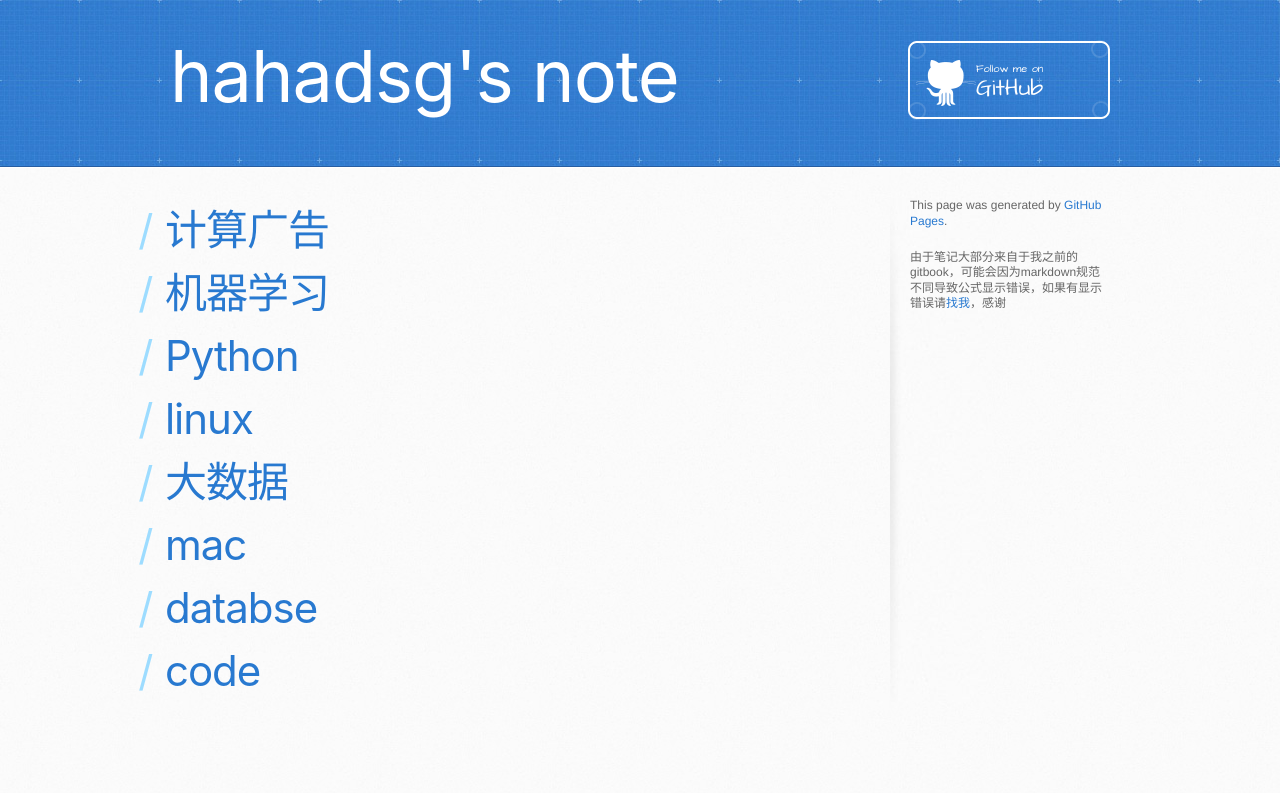
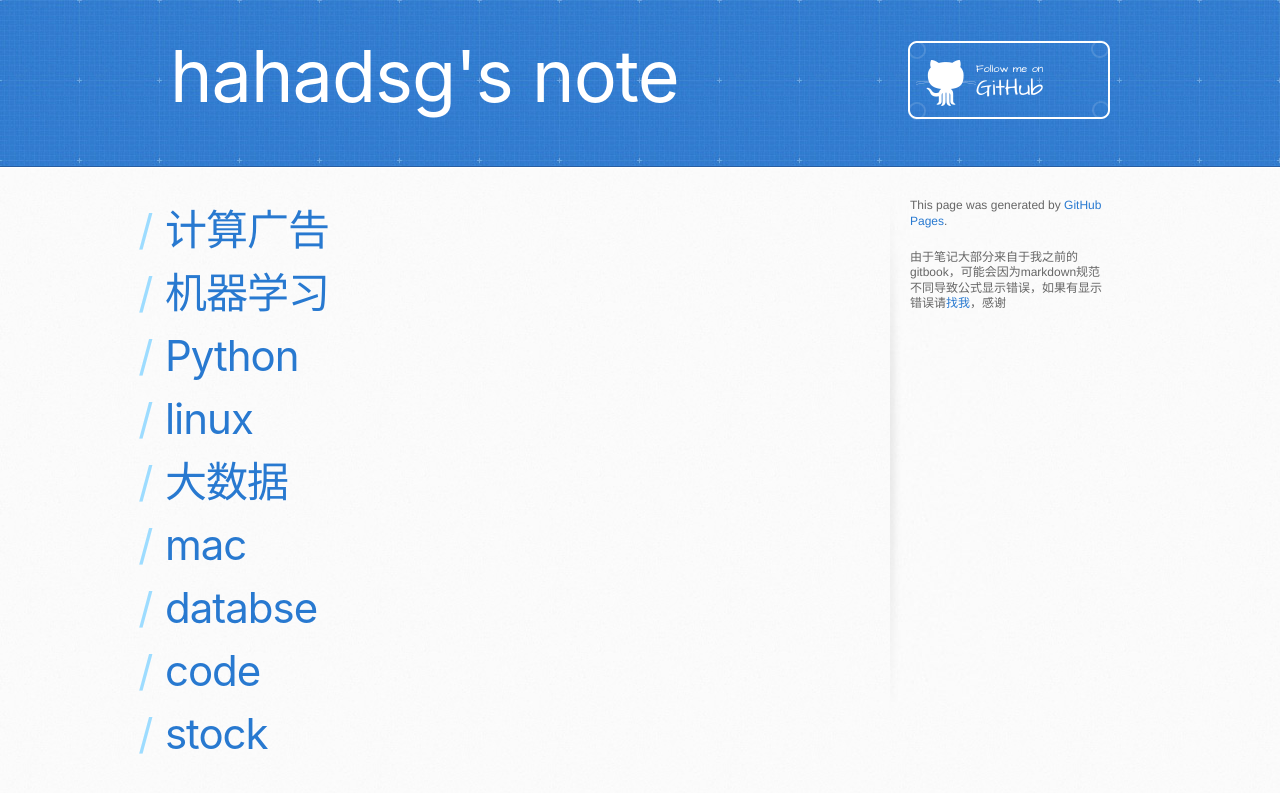
Before and after one commit to hahadsg/hahadsg.github.io, a Jekyll site: the page built from index.md, in a window 1280 px wide. Shown: the top 793 px of the page. Built offline with Jekyll 4.4.1, drawn with Linux system fonts in a browser that asks for light colours; our own code applies the rules of GitHub Pages for plain Markdown files; the repository's description, which GitHub fills in, is left out.

Commit message:
Update index.md
for test

```diff
--- a/index.md
+++ b/index.md
@@ -17,3 +17,5 @@ title: hahadsg's note
 # [databse](./database/SUMMARY.md)
 
 # [code](./code/index.md)
+
+# [stock](.test.md)
```
